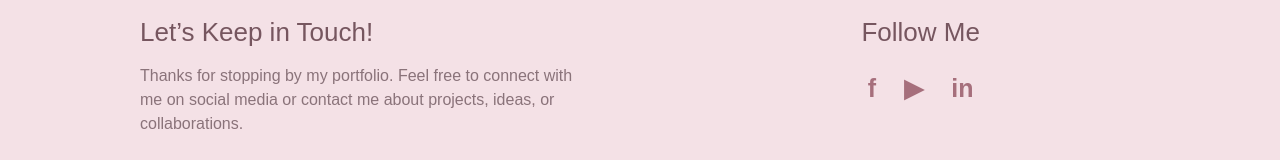
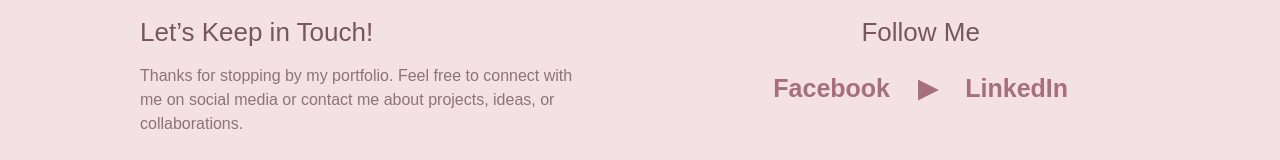
Before and after one commit to claddish-jpg/Website, a plain HTML site: page index.html in a window 1280 px wide. Shown: the part 599-759 px from the top of the page. Drawn offline with Linux system fonts and the light colour scheme.

Commit message:
Update index.html

```diff
--- a/index.html
+++ b/index.html
@@ -160,8 +160,6 @@ h3 {
     color: #fffafc;
 }
 
-/* PORTFOLIO PROJECT BUTTONS */
-
 .projects {
     display: grid;
     grid-template-columns: repeat(3, minmax(0, 1fr));
@@ -196,7 +194,7 @@ h3 {
     transform: scale(0.98);
 }
 
-/* FOOTER */
+
 
 footer {
     width: 100%;
@@ -258,8 +256,6 @@ footer {
     text-align: center;
     font-size: 14px;
 }
-
-/* MOBILE RESPONSIVENESS */
 
 @media (max-width: 768px) {
 
@@ -348,10 +344,6 @@ footer {
     }
 }
 
-
-/* =================================
-   ABOUT SECTION
-================================= */
 
 .about-heading {
     text-align: center;
@@ -445,7 +437,6 @@ footer {
     }
 }
 
-/* PROFILE CARD */
 
 .about-profile {
     background: var(--pink);
@@ -515,10 +506,6 @@ footer {
     margin: 4px 0 0;
     color: var(--text);
 }
-
-/* =================================
-   GALLERY SECTION
-================================= */
 
 .gallery-heading {
     text-align: center;
@@ -669,7 +656,7 @@ footer {
     margin-top: 20px;
 }
 
-/* MOBILE ABOUT AND GALLERY */
+
 
 @media (max-width: 700px) {
     .about-container {
@@ -691,9 +678,6 @@ footer {
     }
     }
 
-/* =================================
-   CONTACT SECTION
-================================= */
 
 .contact-heading {
     text-align: center;
@@ -1001,9 +985,7 @@ footer {
     </div>
 
 </section>
-<!-- =================================
-     GALLERY SECTION
-================================= -->
+    <!-- Gallery Section -->
 
 <section id="gallery" class="page-section">
 
@@ -1206,10 +1188,6 @@ footer {
 
     </section>
 
-    <!-- SKILLS SECTION -->
-
-    <section id="skills" class="page-section"></section>
-
 <!-- CONTACT SECTION -->
 
 <section id="contact" class="page-section">
@@ -1314,11 +1292,11 @@ footer {
 
                 <div class="socials">
 
-                    <a href="#" aria-label="Facebook">f</a>
+                    <a href="#" aria-label="Facebook">Facebook</a>
 
                     <a href="#" aria-label="YouTube">▶</a>
 
-                    <a href="#" aria-label="LinkedIn">in</a>
+                    <a href="#" aria-label="LinkedIn">LinkedIn</a>
 
                 </div>
 
@@ -1336,12 +1314,8 @@ footer {
 
 <!-- JAVASCRIPT NAVIGATION -->
 
-
 <script>
 
-// =================================
-// NAVIGATION
-// =================================
 
 document.querySelectorAll("[data-section]").forEach(function (control) {
 
@@ -1371,11 +1345,6 @@ document.querySelectorAll("[data-section]").forEach(function (control) {
 
 });
 
-
-// =================================
-// ABOUT ACCORDION
-// =================================
-
 const accordions = document.querySelectorAll(".about-accordion");
 
 accordions.forEach(function (accordion) {
@@ -1397,11 +1366,6 @@ accordions.forEach(function (accordion) {
     });
 
 });
-
-
-// =================================
-// GALLERY CAROUSEL
-// =================================
 
 const slides = document.querySelectorAll(".gallery-slide");
 const dots = document.querySelectorAll(".gallery-dot");
```
